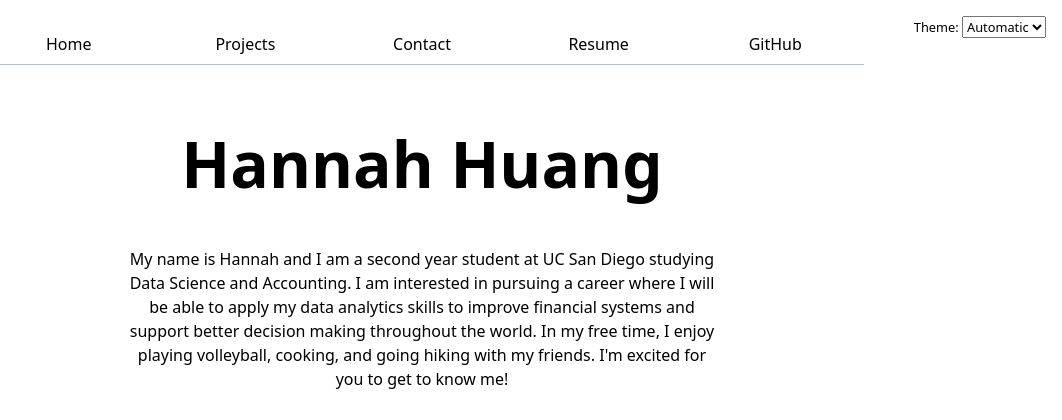
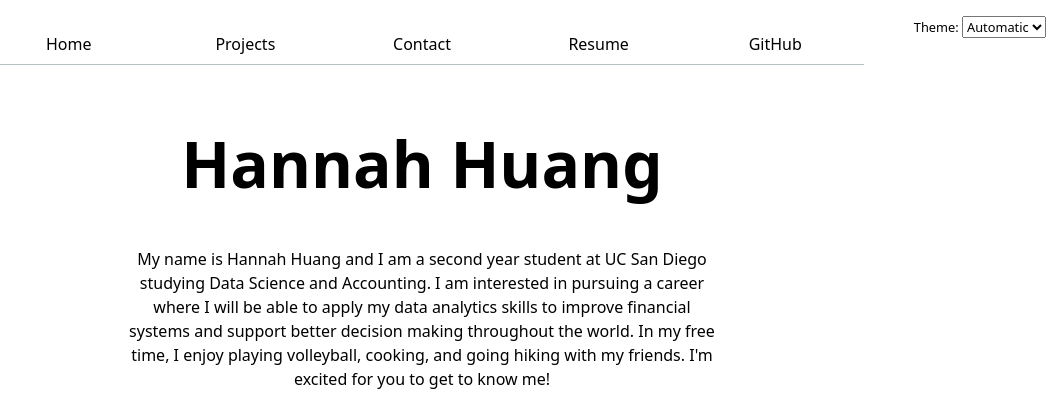
Before and after one commit to hannahhuangh/Portfolio-Hannah-Huang, a plain HTML site: page index.html in a window 1280 px wide. Shown: the top 420 px of the page, without its empty margins (218-1280 px from the left). Drawn offline with Linux system fonts and the light colour scheme; grey boxes are pictures that could not be loaded.

Commit message:
Update index.html

```diff
--- a/index.html
+++ b/index.html
@@ -12,7 +12,7 @@
     <h1>Hannah Huang</h1>
 
     <p>
-      My name is Hannah and I am a second year student at UC San Diego studying
+      My name is Hannah Huang and I am a second year student at UC San Diego studying
       Data Science and Accounting. I am interested in pursuing a career where I
       will be able to apply my data analytics skills to improve financial systems
       and support better decision making throughout the world. In my free time, I
```
